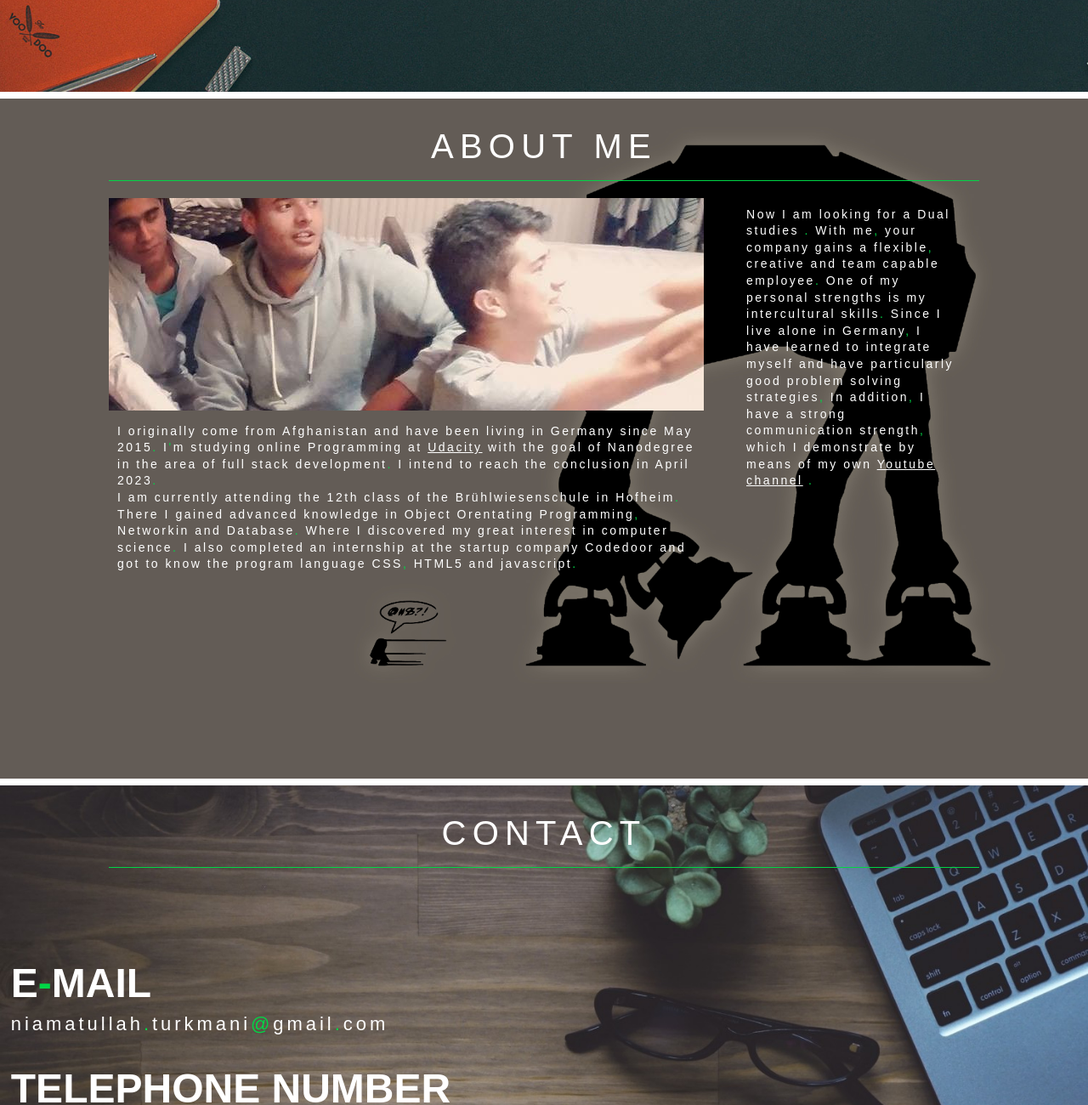
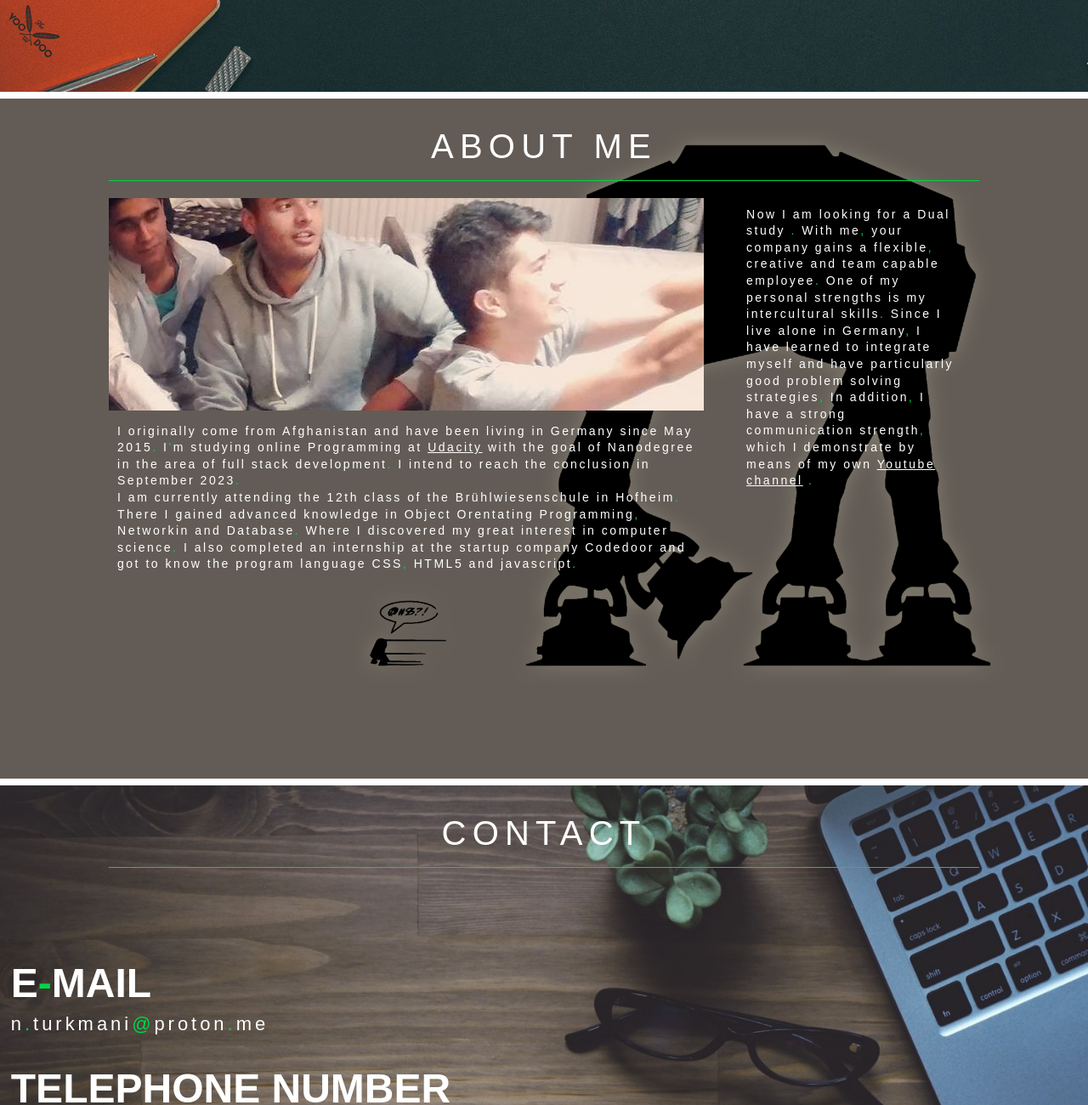
Before and after one commit to Nimaturkmani/nimaturkmani.github.io, a plain HTML site: page index.html in a window 1280 px wide. Shown: the part 1500-2800 px from the top of the page at 85% size. Drawn offline with nearby package versions, Linux system fonts and the light colour scheme.

Commit message:
Update index.html

```diff
--- a/index.html
+++ b/index.html
@@ -5,7 +5,7 @@
 
 
 <title>
-Niamatullah Turkmani
+Home page
 </title>
 </head>
 <body>
@@ -24,7 +24,7 @@ Niamatullah Turkmani
 <div id="homeSection" class="sect sectOne">
 
 	<div class="myName"> I <span class="specialColor">'</span>M <br> NIAMATULLAH TURKMANI<span class="specialColor">.</span> </div>
-	<div class="myWork"> AMATEUR DESIGNER <span class="specialColor">&</span> WEB DEVELOPER</div>
+	<div class="myWork"> A PART TIME PROGRAMMER <span class="specialColor">&</span> DESIGNER</div>
 
 	</div>
 
@@ -84,7 +84,7 @@ Niamatullah Turkmani
 		<div class="rightblock">
 			<p class="one">
 
-				Now I am looking for a Dual studies <span class="specialColor">.</span>
+				Now I am looking for a Dual study <span class="specialColor">.</span>
 				With me<span class="specialColor">,</span> your company gains a flexible<span class="specialColor">,</span> creative and team capable employee<span class="specialColor">.</span> One of my personal strengths is my intercultural skills<span class="specialColor">.</span> Since I live alone in Germany<span class="specialColor">,</span> I have learned to integrate myself and have particularly good problem solving strategies<span class="specialColor">,</span> In addition<span class="specialColor">,</span> I have a strong communication strength<span class="specialColor">,</span> which I demonstrate by means of my own <a href="https://www.youtube.com/c/Nimaturk" target="_blank">Youtube channel</a> <span class="specialColor">.</span>
 
 
@@ -102,7 +102,7 @@ Niamatullah Turkmani
 		<p class="one">
 
 I originally come from Afghanistan and have been living in Germany since May 2015<span class="specialColor">.</span>
-I<span class="specialColor">'</span>m studying online Programming at <a href="https://www.udacity.com/" target="_blank" class="udacity">Udacity</a> with the goal of Nanodegree in the area of full stack development<span class="specialColor">.</span> I intend to reach the conclusion in April 2023<span class="specialColor">.</span>
+I<span class="specialColor">'</span>m studying online Programming at <a href="https://www.udacity.com/" target="_blank" class="udacity">Udacity</a> with the goal of Nanodegree in the area of full stack development<span class="specialColor">.</span> I intend to reach the conclusion in September 2023<span class="specialColor">.</span>
 			<br>
 
 I am currently attending the 12th class of the Brühlwiesenschule in Hofheim<span class="specialColor">.</span> There I gained advanced knowledge in Object Orentating Programming<span class="specialColor">,</span> Networkin and Database<span class="specialColor">.</span> Where I discovered my great interest in computer science<span class="specialColor">.</span> I also completed an internship at the startup company Codedoor and got to know the program language CSS<span class="specialColor">,</span> HTML5 and javascript<span class="specialColor">.</span></p>
@@ -122,9 +122,9 @@ I am currently attending the 12th class of the Brühlwiesenschule in Hofheim<spa
 		<div class="line7">  </div>
 
 		<div class="mail"> E<span class="specialColor">-</span>MAIL</div>
-		<div class="mail1"> niamatullah<span class="specialColor">.</span>turkmani<span class="specialColor">@</span>gmail<span class="specialColor">.</span>com</div>
+		<div class="mail1">n<span class="specialColor">.</span>turkmani<span class="specialColor">@</span>proton<span class="specialColor">.</span>me</div>
 		<div class="num"> TELEPHONE NUMBER</div>
-		<div class="mail1">01577<span class="specialColor">-</span>5240<span class="specialColor">-</span>586</div>
+		<div class="mail1">0049<span class="specialColor">-</span>1577<span class="specialColor">-</span>5240<span class="specialColor">-</span>586</div>
 
 	<div class="connect">Connect with me<span class="specialColor">!</span></div>
 
```
